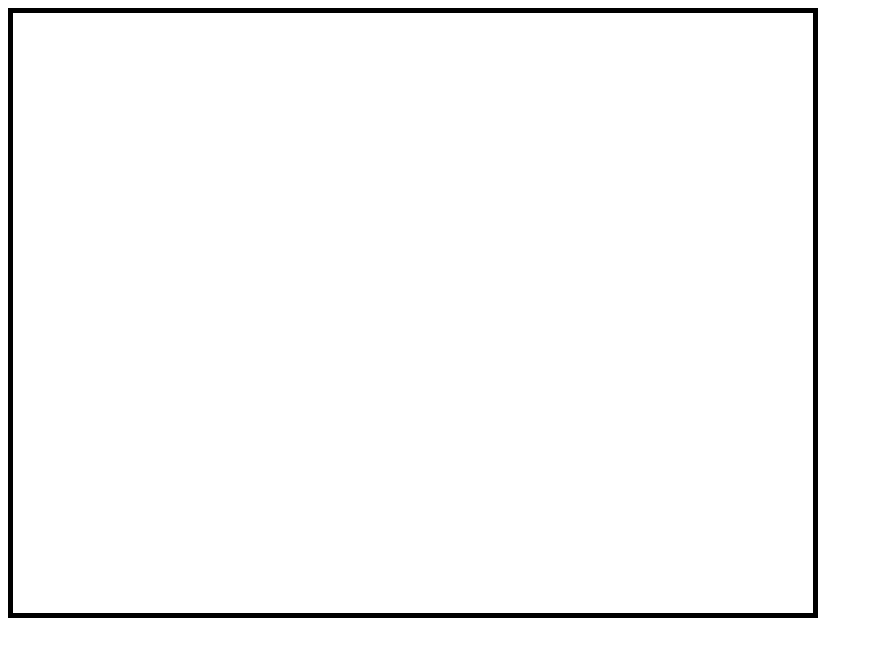
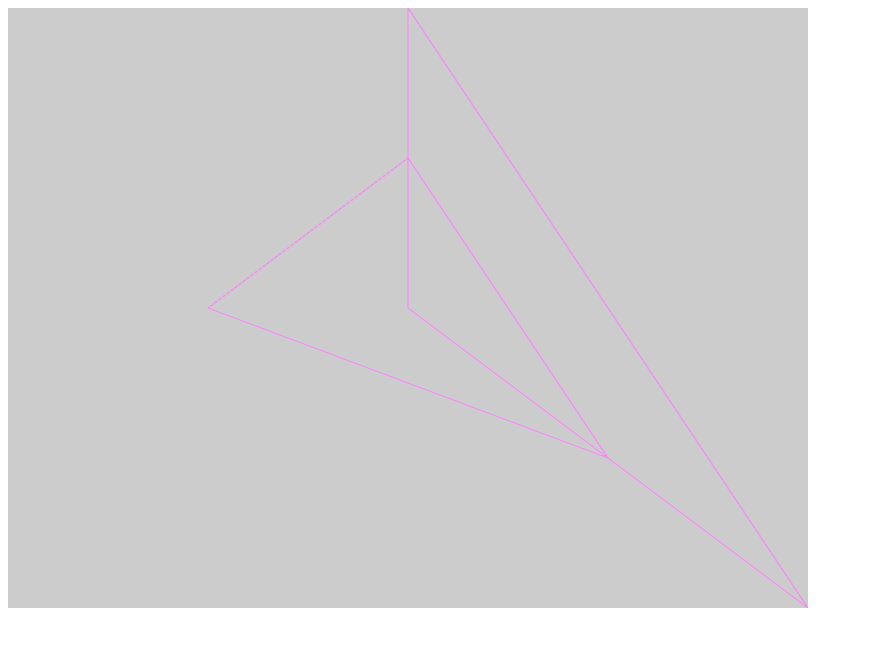
Before and after one commit to Ivobr/Graphic, a plain HTML site: page Opdracht 4/webGLoefenen.html in a window 1280 px wide. Shown: the whole page, without its empty margins (0-873 px from the left). Drawn offline with Linux system fonts and the light colour scheme.

Commit message:
wow 2 in 1

```diff
--- a/Opdracht 4/webGLoefenen.html
+++ b/Opdracht 4/webGLoefenen.html
@@ -1,15 +1,54 @@
 <!DOCTYPE html>
 <html>
-    <canvas id="myCanvas" width="800" height="600" style="border:5px solid"></canvas>
+    <body>
+    <canvas id="myCanvas" width="800" height="600"></canvas>
         <script type="text/javascript">
             var gl= document.getElementById("myCanvas").getContext("webgl2");
 
             var vs = gl.createShader(gl.VERTEX_SHADER);
-        var vsSource = `#version 300 es in vec3 pos;
+            var vsSource = `#version 300 es
+                in vec3 pos;
                 void main(){
                     gl_Position = vec4(pos, 1.0);
                 }`;
+
             gl.shaderSource(vs, vsSource);
             gl.compileShader(vs);
+
+            var fs = gl.createShader(gl.FRAGMENT_SHADER);
+            var fsSource = `#version 300 es
+                            precision mediump float;
+                            out vec4 fragColor;
+                            void main(){
+                                fragColor = vec4(1, 0.5, 1.0, 1.0);
+                            }`;
+            gl.shaderSource(fs, fsSource);
+            gl.compileShader(fs);
+
+            var program = gl.createProgram();
+            gl.attachShader(program, vs);
+            gl.attachShader(program, fs);
+            gl.linkProgram(program);
+            gl.useProgram(program);
+
+            var buffer = gl.createBuffer()
+            gl.bindBuffer(gl.ARRAY_BUFFER, buffer);
+            gl.bufferData(gl.ARRAY_BUFFER, new Float32Array([
+                -0.5, 0, 0,
+                0, 0.5, 0,
+                0.5, -0.5, 0,
+                -1,0,0,
+                0, 1, 0,
+                1, -1, 0]), gl.STATIC_DRAW);
+
+            var attr = gl.getAttribLocation(program, "pos");
+            gl.vertexAttribPointer(attr, 3, gl.FLOAT, gl.FALSE, 0,0);
+            gl.enableVertexAttribArray(attr);
+
+            gl.clearColor(0.8, 0.8, 0.8, 1.0);
+            gl.clear(gl.COLOR_BUFFER_BIT);
+            gl.drawArrays(gl.LINE_LOOP, 0, 3);
+            gl.drawArrays(gl.LINE_LOOP, 4, 6);
         </script>
+    </body>
 </html>
```
Also changed, not shown: Opdracht 4/les_9/Les_9_1_webgl_example.html (added, +62 -0 lines). Lines whose indentation alone changed are shown as unchanged.
